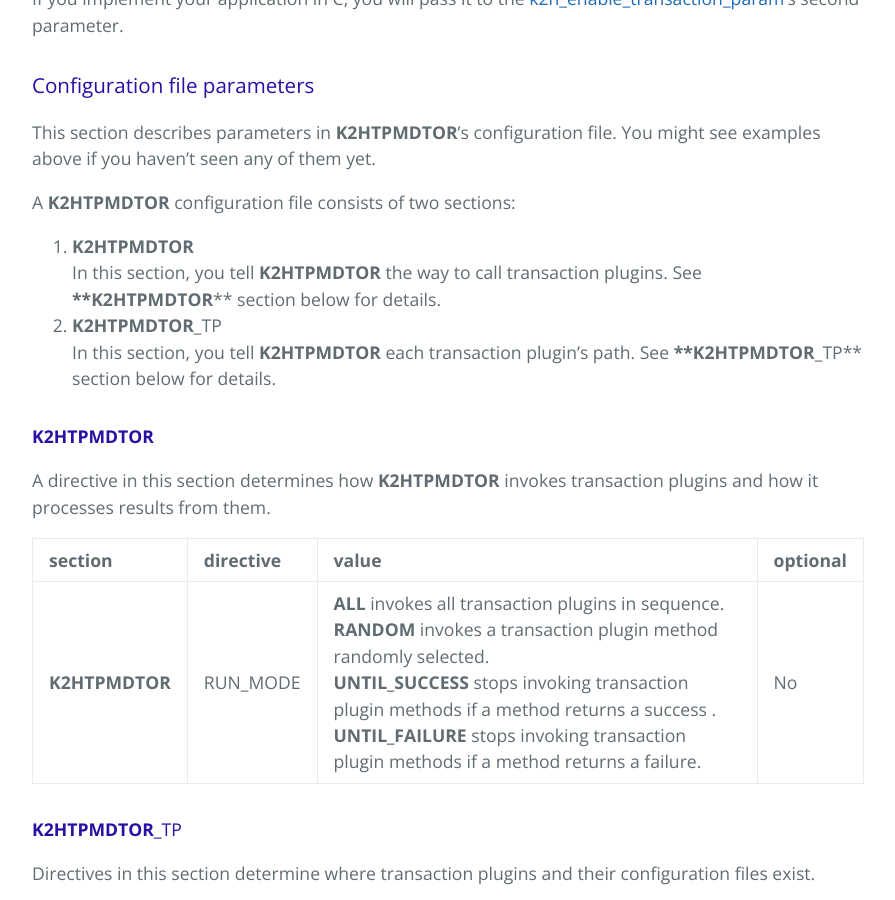
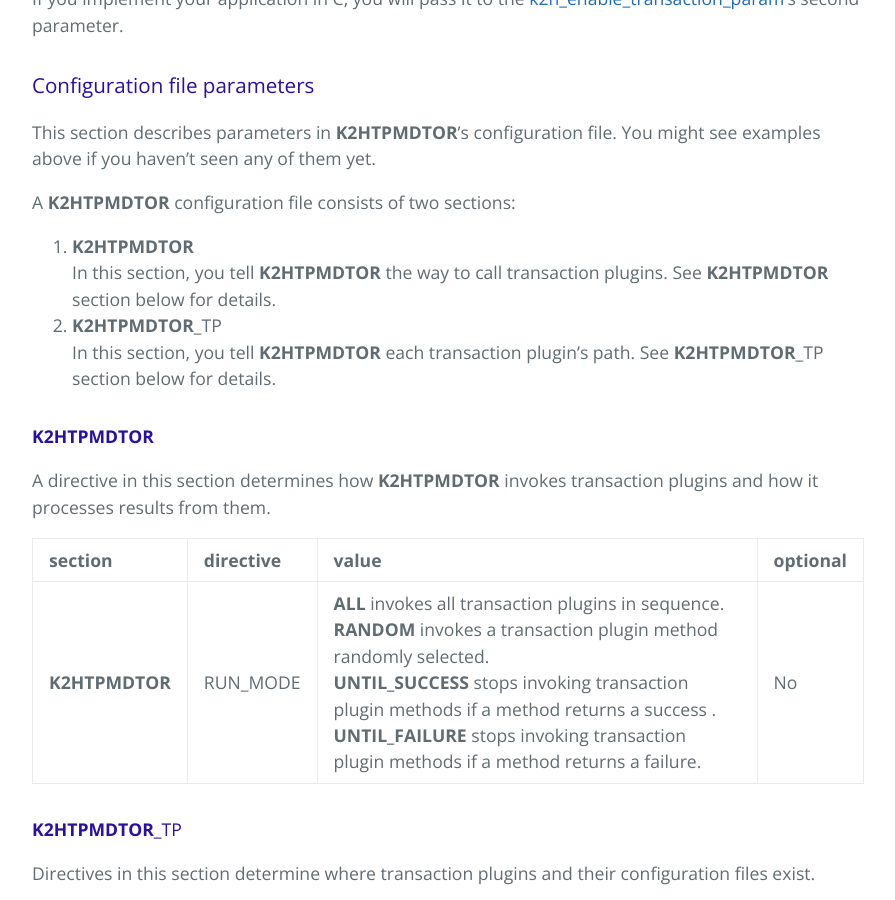
Before and after one commit to yahoojapan/k2htp_mdtor, a Jekyll site: the page built from details.md, in a window 1280 px wide and 900 px high, scrolled down 1664 px. Shown: the whole window, without its empty margins (192-1087 px from the left). Built offline with Jekyll 4.4.1, drawn with Linux system fonts in a browser that asks for light colours.

Commit message:
Fixes markdown sytax errors

```diff
--- a/details.md
+++ b/details.md
@@ -65,9 +65,9 @@ This section describes parameters in **K2HTPMDTOR**'s configuration file. You mi
 A **K2HTPMDTOR** configuration file consists of two sections:
 
 1. **K2HTPMDTOR**
-   In this section, you tell **K2HTPMDTOR** the way to call transaction plugins. See ****K2HTPMDTOR**** section below for details.
+   In this section, you tell **K2HTPMDTOR** the way to call transaction plugins. See **K2HTPMDTOR** section below for details.
 2. **K2HTPMDTOR**_TP
-   In this section, you tell **K2HTPMDTOR** each transaction plugin's path. See ****K2HTPMDTOR**_TP** section below for details.
+   In this section, you tell **K2HTPMDTOR** each transaction plugin's path. See **K2HTPMDTOR**_TP section below for details.
 
 #### **K2HTPMDTOR**
 A directive in this section determines how **K2HTPMDTOR** invokes transaction plugins and how it processes results from them.
```
